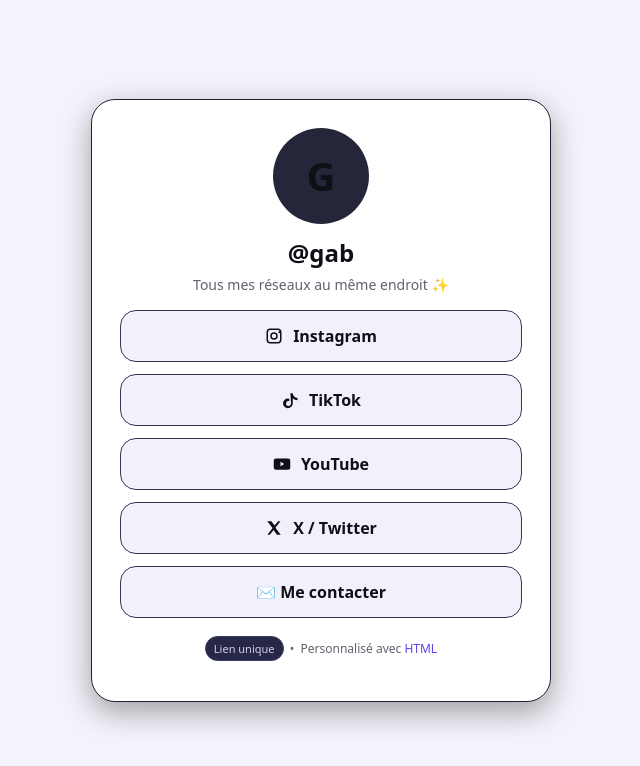
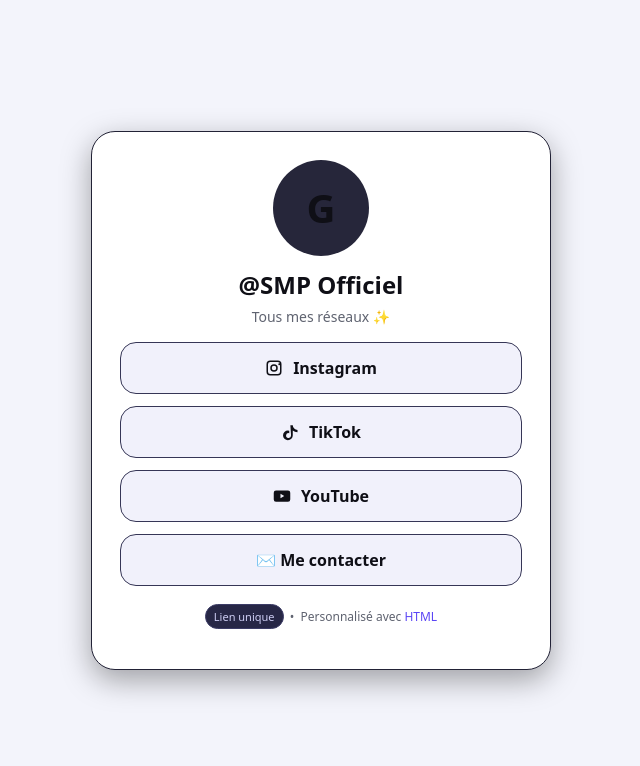
Before and after one commit to smpofficiel/mes-liens, a plain HTML site: page index.html in a window 1280 px wide. Shown: the whole page, without its empty margins (319-959 px from the left). Drawn offline with Linux system fonts and the light colour scheme.

Commit message:
Mise à jour de mes liens

```diff
--- a/index.html
+++ b/index.html
@@ -50,8 +50,8 @@
     <!-- Avatar : mets une lettre ou remplace par <img src="ton-image.jpg" alt="avatar" class="avatar"> -->
     <div class="avatar" aria-hidden="true">G</div>
 
-    <h1>@gab</h1>
-    <p class="bio">Tous mes réseaux au même endroit ✨</p>
+    <h1>@SMP Officiel</h1>
+    <p class="bio">Tous mes réseaux ✨</p>
 
     <div class="links" role="navigation" aria-label="Liens principaux">
       <!-- Remplace les href="#" par tes vrais liens -->
@@ -61,7 +61,7 @@
         Instagram
       </a>
 
-      <a class="btn" href="https://www.tiktok.com/@gabrielabbassov" target="_blank" rel="noopener noreferrer" aria-label="TikTok">
+      <a class="btn" href="https://www.tiktok.com/@smp.officiel" target="_blank" rel="noopener noreferrer" aria-label="TikTok">
         <svg width="18" height="18" viewBox="0 0 24 24" aria-hidden="true"><path fill="currentColor" d="M12.5 3h3.2a6.4 6.4 0 0 0 6.3 6.2v3.2a9.5 9.5 0 0 1-6.3-2.3v6.4a6.5 6.5 0 1 1-6.5-6.5a6.2 6.2 0 0 1 1.8.3v3.3a3.3 3.3 0 1 0 2.4 3.2z"/></svg>
         TikTok
       </a>
@@ -71,10 +71,7 @@
         YouTube
       </a>
 
-      <a class="btn" href="https://twitter.com/toncompte" target="_blank" rel="noopener noreferrer" aria-label="X">
-        <svg width="18" height="18" viewBox="0 0 24 24" aria-hidden="true"><path fill="currentColor" d="m3 3l7.1 9.1L3.3 21h3.1l5.1-6.3L15.9 21H21l-7.1-9.5L20.6 3h-3.1l-4.7 5.8L8.5 3z"/></svg>
-        X / Twitter
-      </a>
+
 
       <a class="btn" href="smp.officiel.song@gmail.com" aria-label="Email">✉️  Me contacter</a>
     </div>
```
